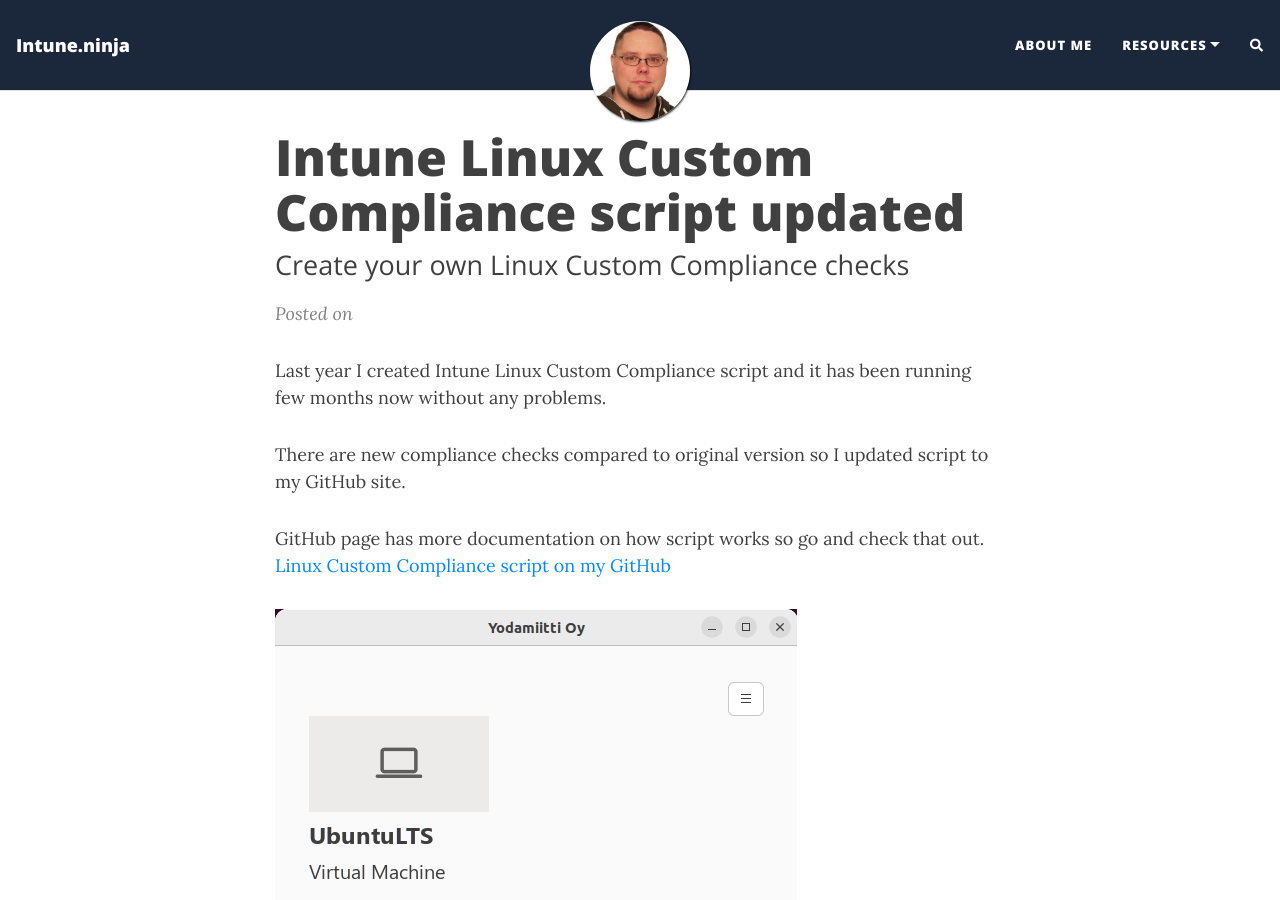
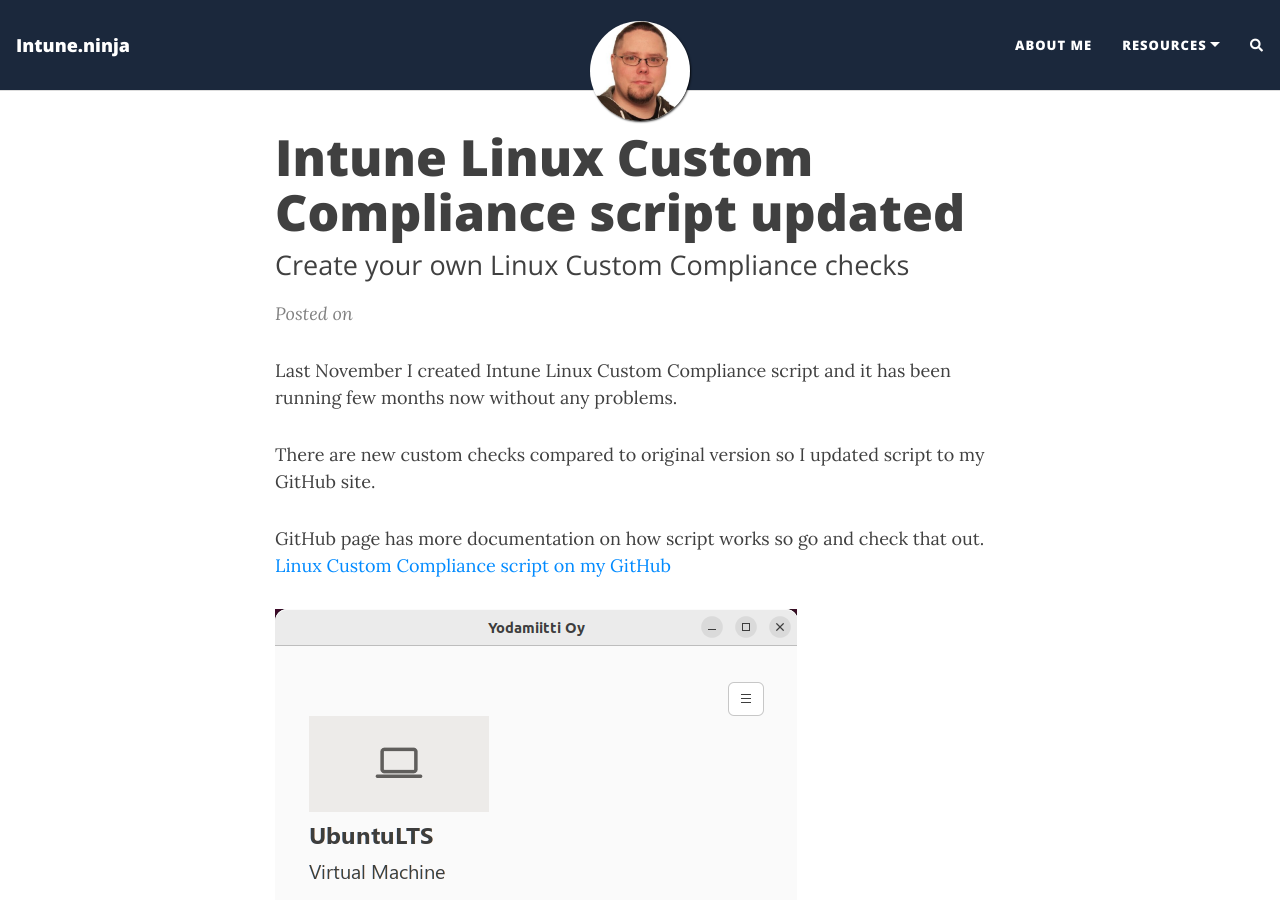
Before and after one commit to petripaavola/petripaavola.github.io, a Jekyll site: the page built from 2023-03-15-Linux-custom-compliance-script-updated.md, in a window 1280 px wide and 900 px high. Built offline with Jekyll 4.4.1, drawn with Linux system fonts in a browser that asks for light colours; nearby versions of some CDN libraries; comment, search, counter and statistics services are not loaded; some of the changed text lies outside the part shown.

Commit message:
update to blog pos

```diff
--- a/2023-03-15-Linux-custom-compliance-script-updated.md
+++ b/2023-03-15-Linux-custom-compliance-script-updated.md
@@ -7,9 +7,9 @@
 tags: [Intune, Linux, Powershell]
 comments: true
 ---
-Last year I created Intune Linux Custom Compliance script and it has been running few months now without any problems.
+Last November I created Intune Linux Custom Compliance script and it has been running few months now without any problems.
 
-There are new compliance checks compared to original version so I updated script to my GitHub site.
+There are new custom checks compared to original version so I updated script to my GitHub site.
 
 GitHub page has more documentation on how script works so go and check that out.
 [Linux Custom Compliance script on my GitHub](https://github.com/petripaavola/Intune/tree/master/Linux)
@@ -41,7 +41,8 @@
 * **gsettings values**  (placeholder to check any value)
   *	org.gnome.desktop.screensaver lock-enabled
   * org.gnome.desktop.screensaver idle-activation-enabled
-  * org.gnome.desktop.session idle-delay (10 minutes currently configured in json)
+  * org.gnome.desktop.session idle-delay
+    * 10 minutes currently configured in json
 * **Defender for Endpoint on Linux status**
   * MicrosoftDefenderForEndpointOnLinux_Installed
   * MicrosoftDefenderForEndpointOnLinux_RegisteredToOrganization
```
Also changed, not shown: other parts of 2023-03-15-Linux-custom-compliance-script-updated.md (+1 -1 lines).
